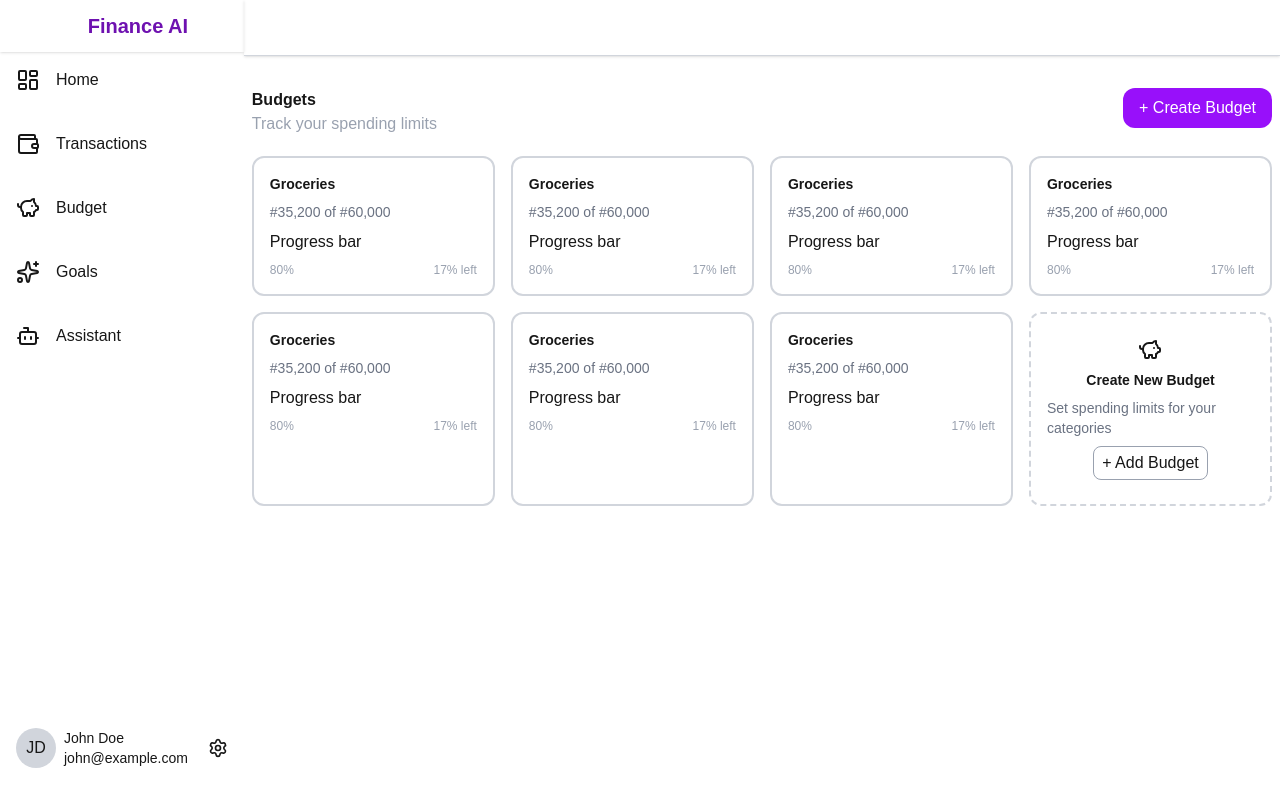
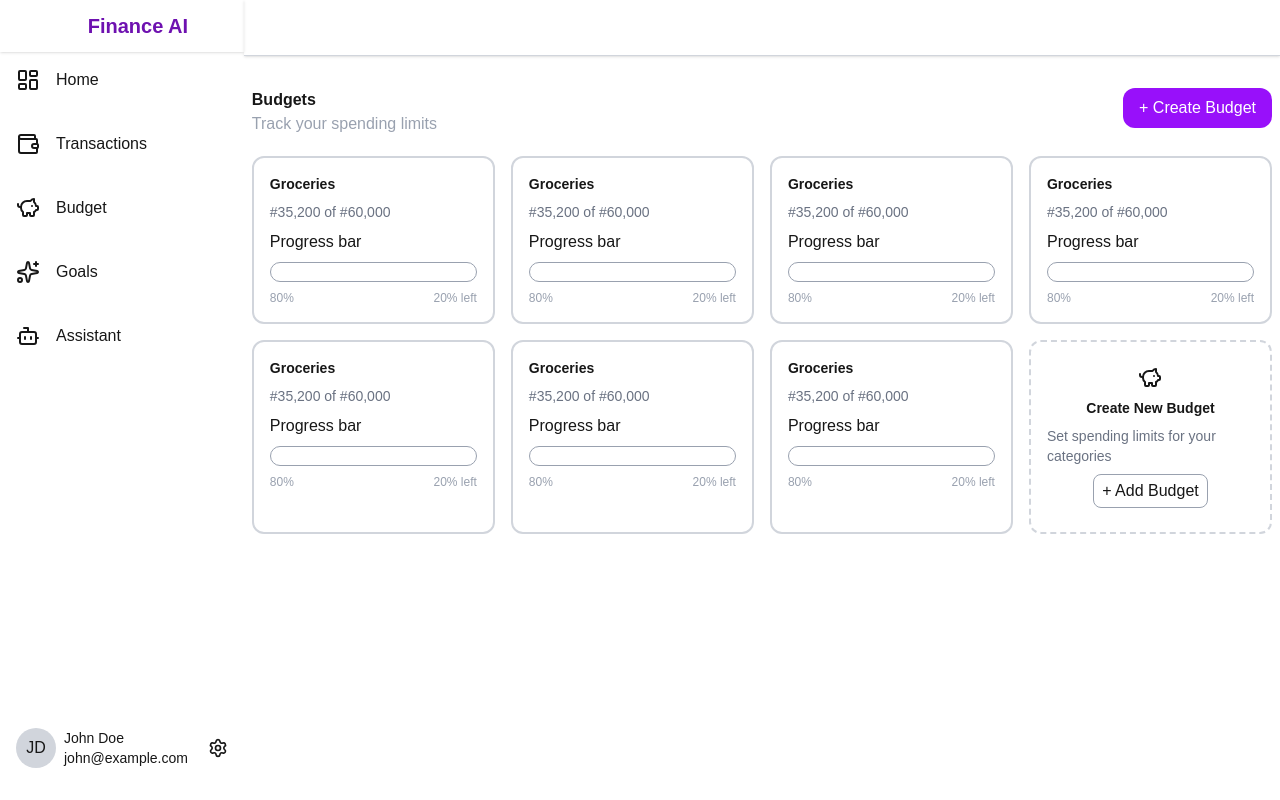
Before and after one commit to PrinceSamuelAdeyemo/financeAI, a Next.js app in the folder frontend/finance_ai/: page /dashboard/budgets in a window 1280 px wide. Built offline with nearby package versions, Linux system fonts and the light colour scheme.

Commit message:
added progressbar to budget insight card

```diff
--- a/frontend/finance_ai/components/BudgetInsightCard.tsx
+++ b/frontend/finance_ai/components/BudgetInsightCard.tsx
@@ -1,12 +1,15 @@
+import Progressbar from "./ui/Progressbar"
+
 export default function BudgetInsightCard(){
     return (
         <div className="flex flex-col gap-2 border-2 border-gray-300 rounded-xl p-2 lg:p-4">
             <p className="text-sm font-semibold">Groceries</p>
             <p className="text-sm text-gray-500">#35,200 of #60,000</p>
             <p>Progress bar</p>
+            <Progressbar position={80} color="purple-500" />
             <div className="flex justify-between text-xs text-gray-400">
                 <p>80%</p>
-                <p>17% left</p>
+                <p>20% left</p>
             </div>
         </div>
     )
```
